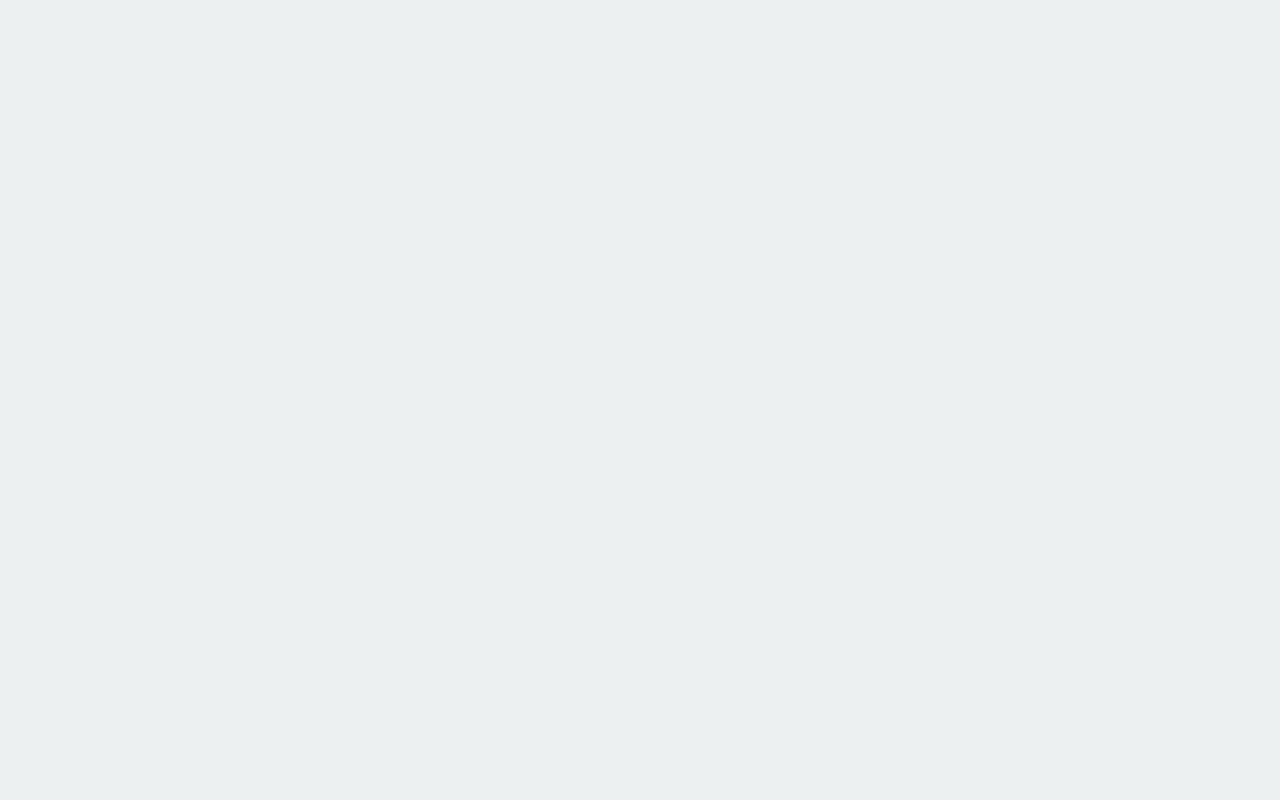
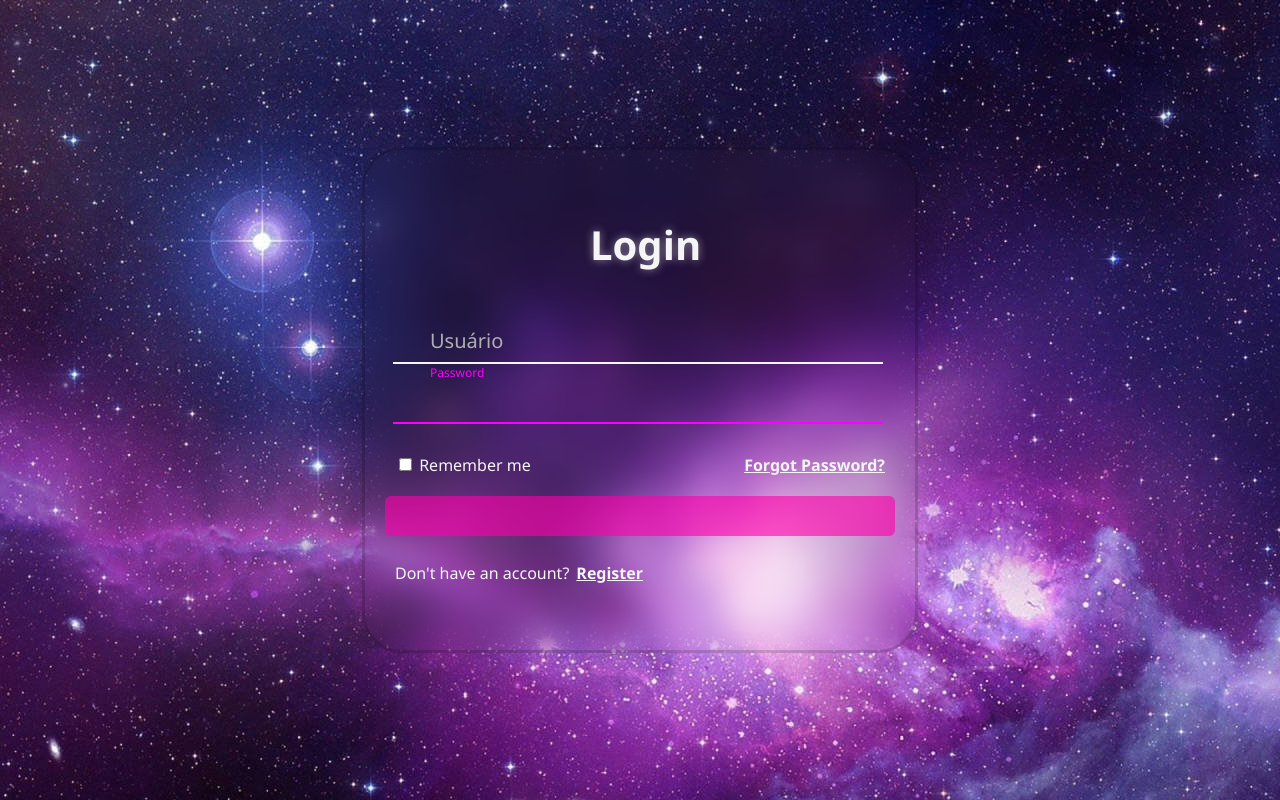
Before and after one commit to EduMss/testes-css, a React (Create React App) app: page /Login1 in a window 1280 px wide. Before the commit this address had no page. Built offline with nearby package versions, Linux system fonts and the light colour scheme.

Commit message:
Pagina de Login1

```diff
--- a/src/App.js
+++ b/src/App.js
@@ -7,6 +7,7 @@ import LoadingSpinner2 from './LoadingSpinner2/index.tsx';
 import ItemMove from './ItemMove/index.tsx';
 import BoxGirando from './BoxGirando/index.tsx';
 import MenuAnimado from './Menu Animado/index.tsx';
+import Login from './Login1/index.tsx';
 
 import { BrowserRouter, Route, Routes } from "react-router-dom"; //npm i react-router-dom
 
@@ -23,6 +24,7 @@ function App() {
               <Route path="/loading-spinner2" element={<LoadingSpinner2/>} />
               <Route path="/ItemMove" element={<ItemMove/>} />
               <Route path="/BoxGirando" element={<BoxGirando/>} />
+              <Route path="/Login1" element={<Login/>} />
           </Routes>
       </div>
     </BrowserRouter>
--- a/src/Inicial/index.tsx
+++ b/src/Inicial/index.tsx
@@ -14,6 +14,7 @@ function Inicial() {
             <Link to={`/loading-spinner2`}>loading-spinner2</Link>
             <Link to={`/ItemMove`}>ItemMove</Link>
             <Link to={`/BoxGirando`}>BoxGirando</Link>
+            <Link to={`/Login1`}>Login1</Link>
         </div>
     );
   }
--- /dev/null
+++ b/src/Login1/index.tsx
@@ -0,0 +1,77 @@
+import './login.css';
+import React, { useState, useRef } from 'react';
+
+const Login = () => {
+    const [isVisiblePassword, setIsVisiblePassword] = useState(false);
+    // const inputPasswordRef = useRef<HTMLInputElement | null>(null);
+    const inputPasswordRef = useRef<HTMLInputElement | null>(null);
+
+    return(
+        <>
+            <head>
+                <link rel="stylesheet" href="https://cdnjs.cloudflare.com/ajax/libs/font-awesome/6.7.0/css/all.min.css" integrity="sha512-9xKTRVabjVeZmc+GUW8GgSmcREDunMM+Dt/GrzchfN8tkwHizc5RP4Ok/MXFFy5rIjJjzhndFScTceq5e6GvVQ==" crossOrigin="anonymous" referrerPolicy="no-referrer" />
+            </head>
+            <div className='Login'>
+                <form>
+                    <h1>Login</h1>
+                    <div className='input-Box'>
+                        <input type='text' required></input>
+
+                        <span className='icone'><i className="fa-solid fa-user"></i></span>
+                        <label>
+                            Usuário
+                        </label>
+                    </div>
+                    <div className='input-Box'>
+                        <input
+                            type={isVisiblePassword ? 'text' : 'password'}
+                            required
+                            ref={inputPasswordRef}
+                            autoFocus
+                        >
+
+                        </input>
+
+                        <span className='icone'><i className="fa-solid fa-lock"></i></span>
+
+                        <span
+                            className='icone-view'
+                            // onClick={() => setIsVisiblePassword(false)}
+                            onMouseUp={() => setIsVisiblePassword(false)}  // Restaura a senha como oculta ao soltar
+                            onMouseLeave={() => setIsVisiblePassword(false)}  // Também esconde ao mover o mouse para fora
+
+                            onMouseDown={() => {
+                            setIsVisiblePassword(true);
+                            if(inputPasswordRef.current) {
+                                inputPasswordRef.current.focus();
+                            }}}>
+
+                            <i className={isVisiblePassword ? "fa-solid fa-eye-slash" : "fa-solid fa-eye"}></i>
+                        </span>
+
+                        <label>
+                            Password
+                        </label>
+                    </div>
+                    <div className='remember-forgot'>
+                        <label>
+                            <input type='checkbox'></input> Remember me
+                        </label>
+                        <a href='#'>Forgot Password?</a>
+                    </div>
+                    <button type='submit'>
+                        <span className='icone'><i className="fa-solid fa-right-to-bracket"></i></span>
+                    </button>
+                    <div className='register-link'>
+                        <p>
+                            Don't have an account?
+                            <a href='#'>Register</a>
+                        </p>
+                    </div>
+                </form>
+            </div>
+        </>
+    );
+}
+
+export default Login;
--- /dev/null
+++ b/src/Login1/login.css
@@ -0,0 +1,152 @@
+:root{
+    --font--color: whitesmoke;
+    --font--color--secondary: #afafaf;
+    --color--select--input: rgb(255, 0, 255) ;
+    --color--button: rgba(255, 0, 170, 0.61);
+    --color--button--select: rgba(255, 0, 170);
+}
+
+.Login {
+    width: 100%;
+    height: 100vh;
+    display: flex;
+    align-items: center;
+    justify-content: center;
+    font-family: 'Segoe UI', Tahoma, Geneva, Verdana, sans-serif;
+    /* background-color: blue; */
+    background: url("./img/galaxia.jpg") no-repeat;
+}
+
+.Login form {
+    /* position: relative; */
+    width: 550px;
+    height: 500px;
+    display: flex;
+    flex-direction: column;
+    justify-content: center;
+    align-items: stretch;
+    backdrop-filter: blur(15px);
+    border-radius: 40px;
+    border: solid 3px rgba(0, 0, 0, 0.158);
+}
+
+.Login form h1 {
+    color: whitesmoke;
+    font-size: 40px;
+    margin-left: calc(50% - 50px);
+    /* margin-top: -2px; */
+    padding-bottom: 25px;
+    text-shadow: 0 0 8px rgba(245, 245, 245, 0.5);
+
+}
+
+.input-Box {
+    margin-bottom: 20px;
+    position: relative;
+}
+
+.input-Box .icone {
+    position: absolute;
+    left: 35px;
+    top: 0;
+    font-size: 24px;
+    color: var(--font--color);
+    transition: all 0.3s ease-in-out;
+}
+
+.input-Box .icone-view {
+    position: absolute;
+    right: 45px;
+    top: 0;
+    font-size: 24px;
+    color: var(--font--color);
+    transition: all 0.3s ease-in-out;
+    cursor: pointer;
+}
+
+.input-Box input {
+    width: 80%;
+    padding: 10px 10px 10px 40px; /* Espaço para ícone */
+    font-size: 16px;
+    border: none;
+    border-bottom: 2px solid var(--font--color);
+    outline: none;
+    background-color: transparent;
+    margin-left: 5%;
+    transition: all 0.5s ease;
+}
+
+.input-Box label {
+    position: absolute;
+    top: 3px;
+    left: 65px;
+    font-size: 20px;
+    color: var(--font--color--secondary);
+    pointer-events: none; /* Faz com que o clique não afete o label */
+    transition: all 0.3s ease-in-out;
+}
+
+/* Quando o input está focado ou preenchido */
+.input-Box input:focus~label,
+.input-Box input:valid~label {
+    top: -20px;
+    font-size: 12px;
+    color: var(--color--select--input);
+}
+
+/* Quando o input está focado ou preenchido */
+.input-Box input:focus~span,
+.input-Box input:valid~span {
+    color: var(--color--select--input);
+}
+
+.input-Box input:focus,
+.input-Box input:valid {
+    border-bottom: 2px solid var(--color--select--input);
+}
+
+
+.remember-forgot {
+    display: flex;
+    flex-direction: row;
+    justify-content: space-between;
+    margin: 10px 30px;
+}
+
+.remember-forgot {
+    color: var(--font--color);
+}
+
+.remember-forgot a {
+    color: var(--font--color);
+    font-weight: bold;
+}
+
+.register-link {
+    color: var(--font--color);
+    margin: 10px 30px;
+}
+
+.register-link a {
+    margin-left: 7px;
+    color: var(--font--color);
+    font-weight: bold;
+
+}
+
+.Login form button {
+    color: #ffffff;
+    background-color: var(--color--button);
+    padding: 20px 0px;
+    margin: 10px 20px 0px 20px;
+    border: none;
+    border-radius: 6px;
+    cursor: pointer;
+    font-size: 24px;
+    transition: all 0.5s ease;
+}
+
+.Login form button:hover {
+    background-color: var(--color--button--select);
+    text-shadow: 0 0 3px rgb(255, 255, 255);
+}
```
Also changed, not shown: src/Login1/img/galaxia.jpg (added).
